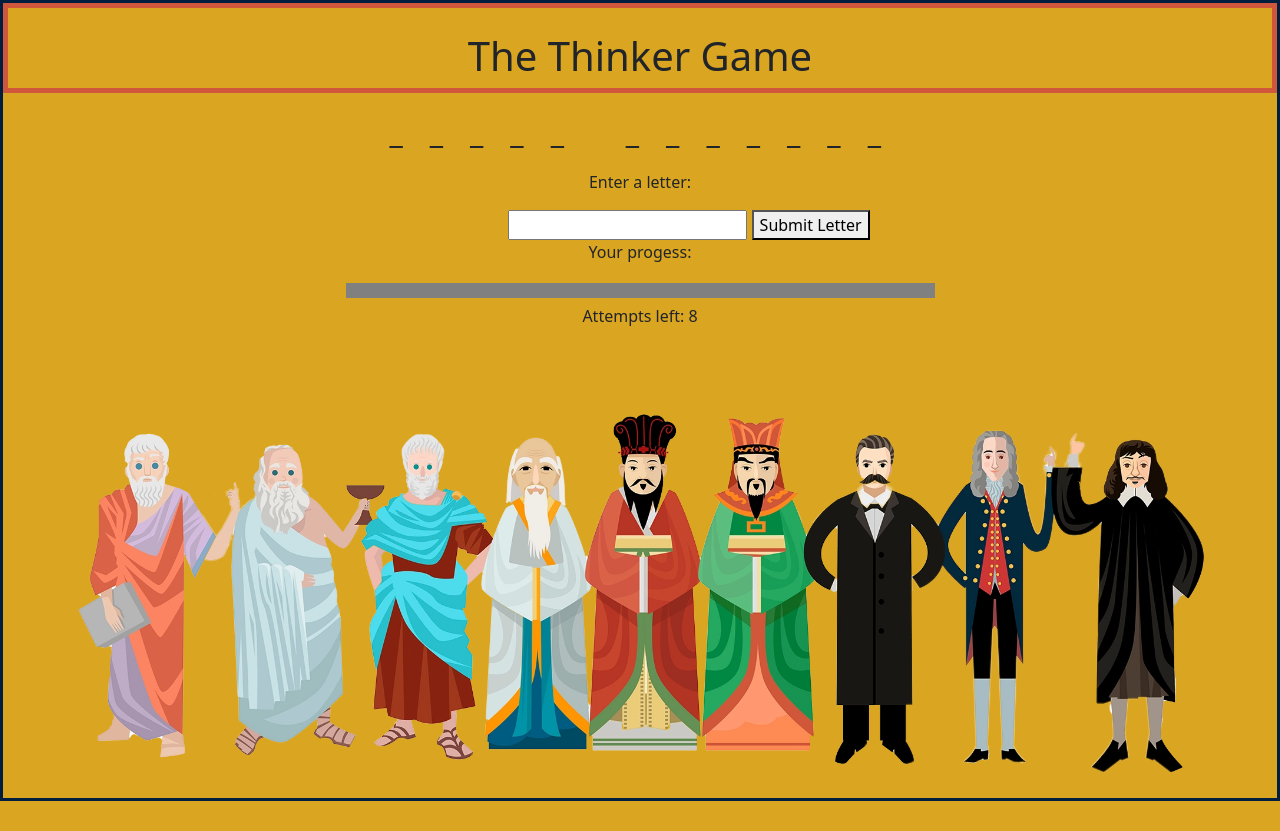
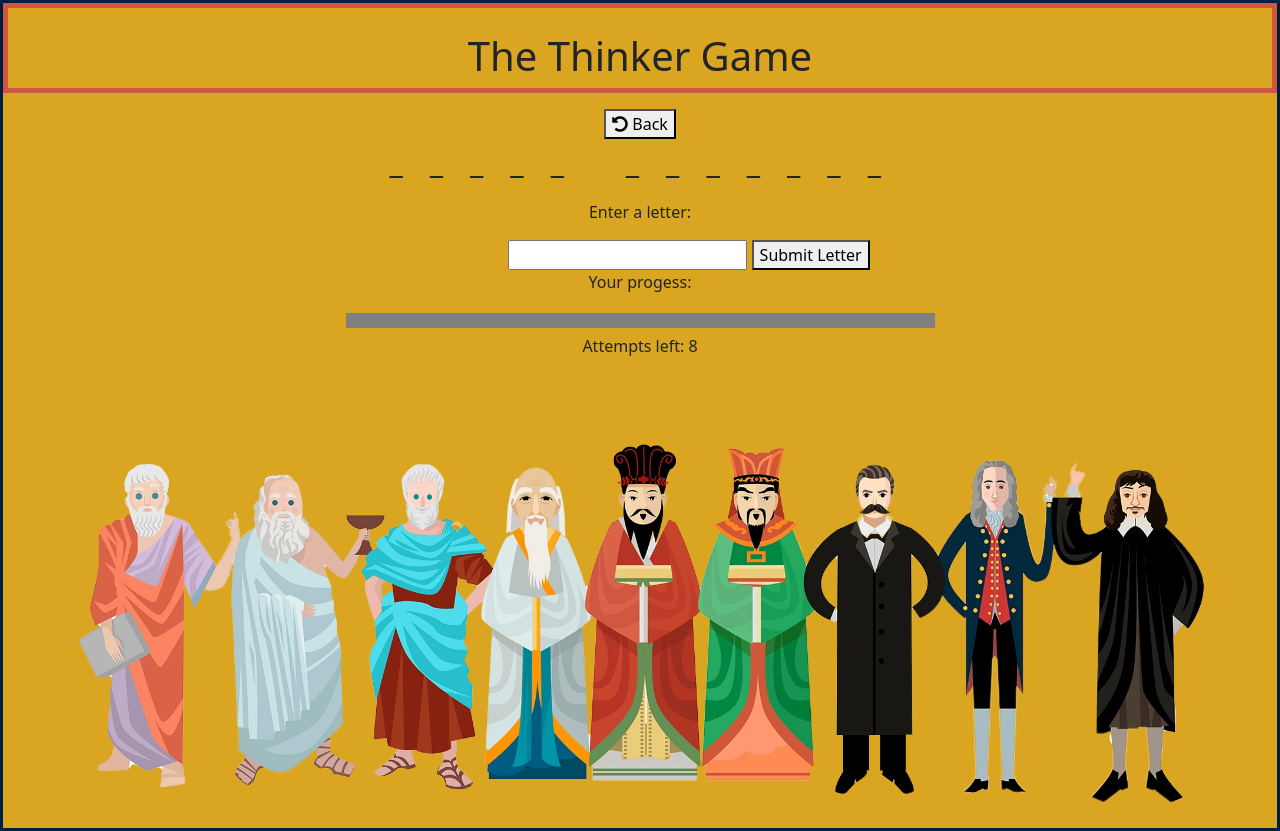
Before and after one commit to Code-Institute-Submissions/amegeddon-The-Thinker-Game, a plain HTML site: page index.html in a window 1280 px wide. Both pictures are taken after a click on the button "Easy". Before the commit the page ends 801 px from the top, so only its background shows below. Drawn offline with nearby package versions, Linux system fonts and the light colour scheme.

Commit message:
Adds html for quit and back button

```diff
--- a/index.html
+++ b/index.html
@@ -41,6 +41,10 @@
 <section class="container-fluid col-12 hide " id="game">
   <div class="row">
     <div class="col-12 px-5 text-center pt-3">
+      <div id="exitButton">
+        <!-- You can customize the back logo or use an arrow character -->
+        <button id="backButton"><i class="fas fa-undo-alt"></i> Back</button>
+      </div>
       <p id="wordDisplay" class="text-center"></p>
       <p class="text-center activeGame">Enter a letter:</p>
       <input type="text" id="letterInput" class="offset-1 activeGame">
@@ -48,6 +52,7 @@
       <p class="text-center activeGame">Your progess:</p>
       <progress id="progressBar" value="0" max="100"></progress>
       <p class="text-center">Attempts left: <span id="attemptsLeft">6</span></p>
+      <!-- quit button doesnt work here, needs unique button maybe) -->
       <br>
       <br>
       <img src = "assets/images/philosopher.webp" class="img-fluid" id="philosopher">
```
